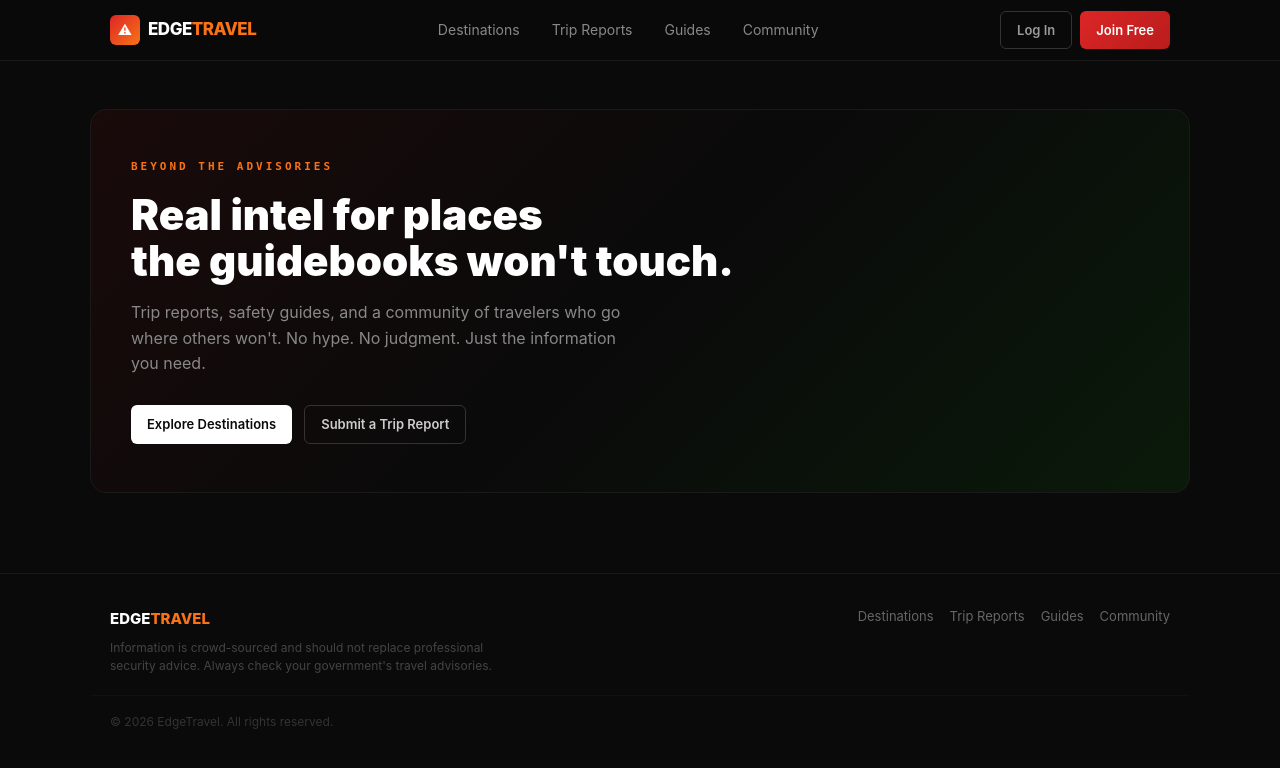
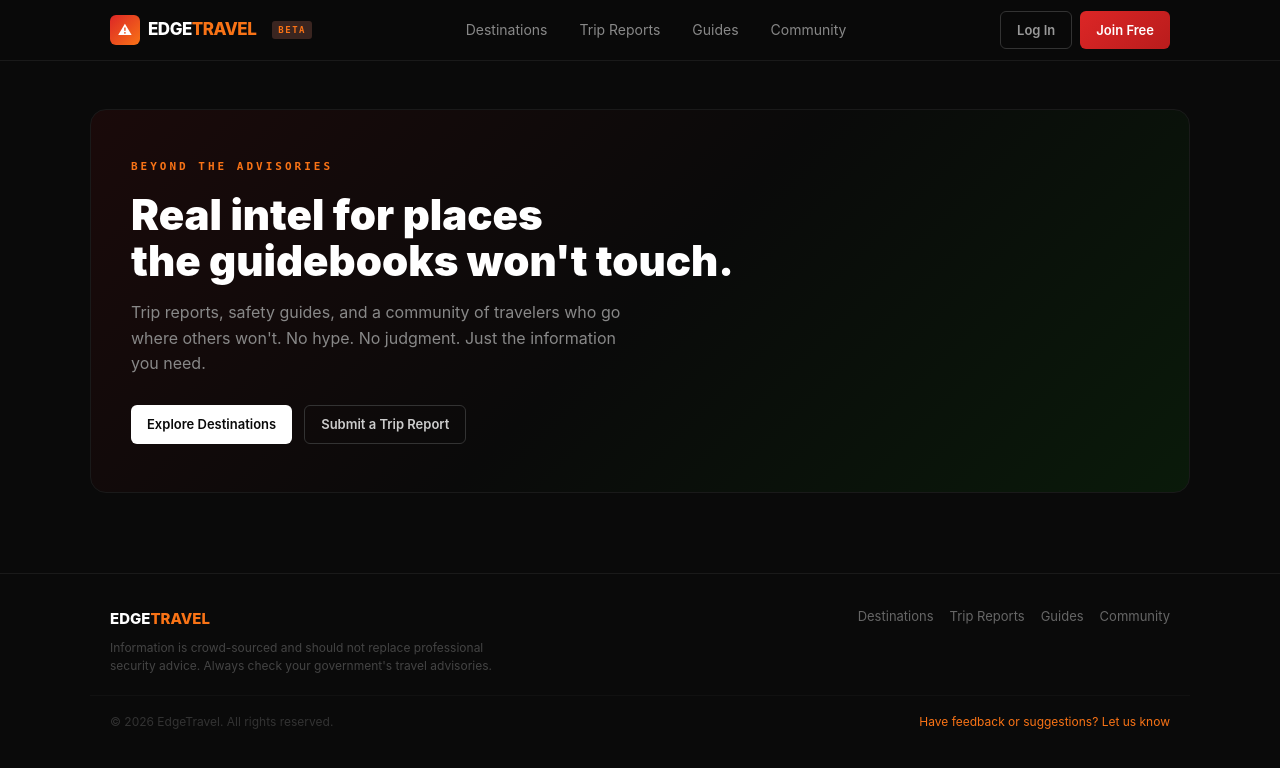
Before and after one commit to jaburks79/edgetravel, a Django app: page / in a window 1280 px wide. Shown: the top 768 px of the page. Run offline with Django 5.2, Linux system fonts and the light colour scheme; data that the repository does not hold is empty.

Commit message:
Add beta badge, feedback link, update URLs for Render

```diff
--- a/static/css/style.css
+++ b/static/css/style.css
@@ -296,3 +296,36 @@ img { max-width: 100%; display: block; }
     .filter-form { flex-direction: column; }
     .filter-search, .filter-select { max-width: 100%; }
 }
+
+/* Beta Badge */
+.beta-badge {
+    font-size: 9px;
+    font-weight: 700;
+    letter-spacing: 1.5px;
+    color: #f97316;
+    background: #3a2520;
+    padding: 2px 6px;
+    border-radius: 3px;
+    margin-left: 8px;
+    vertical-align: middle;
+    font-family: monospace;
+}
+
+/* Footer Feedback */
+.footer-bottom-row {
+    display: flex;
+    justify-content: space-between;
+    align-items: center;
+    flex-wrap: wrap;
+    gap: 12px;
+}
+
+.feedback-link {
+    font-size: 12px;
+    color: #f97316;
+    transition: color 0.2s;
+}
+
+.feedback-link:hover {
+    color: #fb923c;
+}
--- /dev/null
+++ b/static/robots.txt
@@ -0,0 +1,6 @@
+User-agent: *
+Allow: /
+Disallow: /admin/
+Disallow: /accounts/
+
+Sitemap: https://edgetravel.onrender.com/sitemap.xml
--- a/templates/base/base.html
+++ b/templates/base/base.html
@@ -5,6 +5,7 @@
     <meta name="viewport" content="width=device-width, initial-scale=1.0">
     <title>{% block title %}EdgeTravel{% endblock %} — Real Intel for High-Risk Destinations</title>
     <meta name="description" content="{% block meta_description %}Trip reports, safety guides, and a community for travelers who go where others won't.{% endblock %}">
+    <meta name="google-site-verification" content="PASTE_YOUR_CODE_HERE" />
     {% load static %}
     <link rel="stylesheet" href="{% static 'css/style.css' %}">
     {% block extra_css %}{% endblock %}
@@ -15,6 +16,7 @@
             <a href="{% url 'home' %}" class="logo">
                 <span class="logo-icon">⚠</span>
                 <span class="logo-text">EDGE<span class="logo-accent">TRAVEL</span></span>
+                <span class="beta-badge">BETA</span>
             </a>
             <nav class="main-nav">
                 <a href="{% url 'destination_list' %}" class="nav-link {% if request.resolver_match.url_name == 'destination_list' %}active{% endif %}">Destinations</a>
@@ -61,7 +63,10 @@
             </div>
         </div>
         <div class="container footer-bottom">
-            <span>© 2026 EdgeTravel. All rights reserved.</span>
+            <div class="footer-bottom-row">
+                <span>&copy; 2026 EdgeTravel. All rights reserved.</span>
+                <a href="mailto:jaburks79@gmail.com" class="feedback-link">Have feedback or suggestions? Let us know</a>
+            </div>
         </div>
     </footer>
 
```
